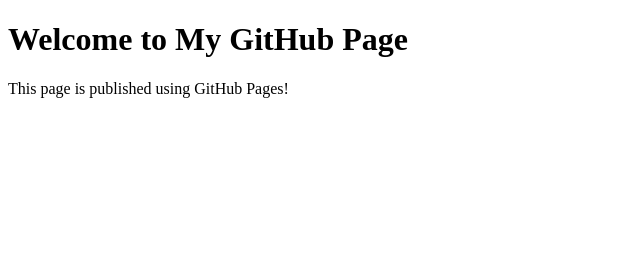
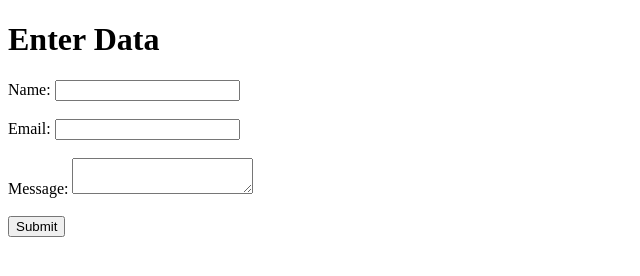
Before and after one commit to Tangallamudi-RamaSai/my-github-pages, a plain HTML site: page index.html in a window 1280 px wide. Shown: the whole page, without its empty margins (0-640 px from the left). Drawn offline with Linux system fonts and the light colour scheme.

Commit message:
Update index.html

```diff
--- a/index.html
+++ b/index.html
@@ -1,10 +1,22 @@
 <!DOCTYPE html>
-<html>
+<html lang="en">
 <head>
-    <title>My GitHub Page</title>
+    <meta charset="UTF-8">
+    <meta name="viewport" content="width=device-width, initial-scale=1.0">
+    <title>Data Entry Form</title>
 </head>
 <body>
-    <h1>Welcome to My GitHub Page</h1>
-    <p>This page is published using GitHub Pages!</p>
+    <h1>Enter Data</h1>
+    <form id="dataForm">
+        <label for="name">Name:</label>
+        <input type="text" id="name" name="name"><br><br>
+        <label for="email">Email:</label>
+        <input type="email" id="email" name="email"><br><br>
+        <label for="message">Message:</label>
+        <textarea id="message" name="message"></textarea><br><br>
+        <input type="submit" value="Submit">
+    </form>
+
+    <script src="submit.js"></script>
 </body>
 </html>
```
